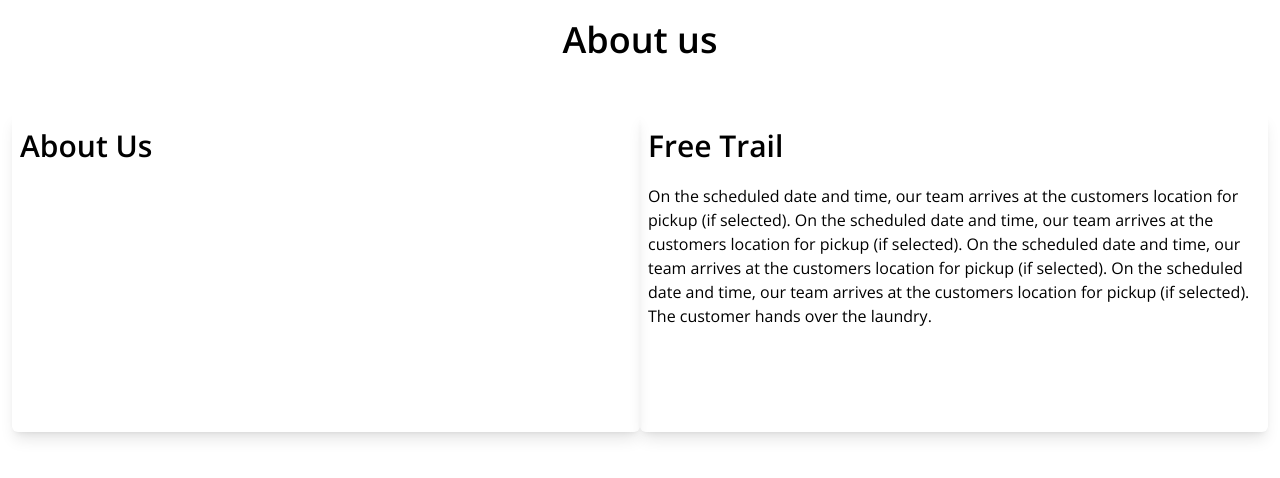
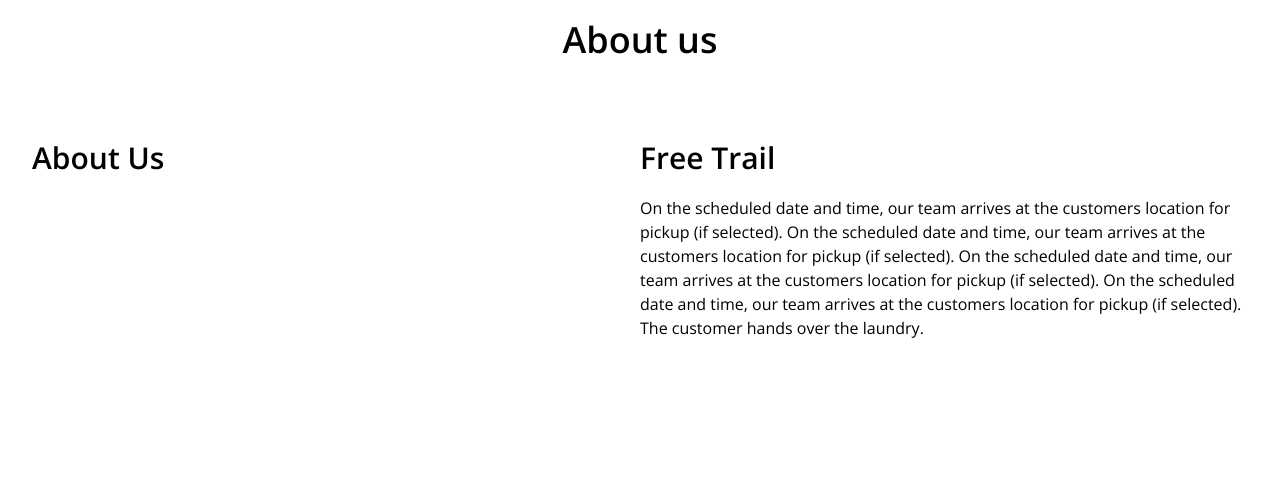
Before and after one commit to HMaroba/nextjs-tailwind, a Next.js app: page /pages/about in a window 1280 px wide. Shown: the top 478 px of the page. Built offline with nearby package versions, Linux system fonts and the light colour scheme.

Commit message:
Modified register page

```diff
--- a/package.json
+++ b/package.json
@@ -12,7 +12,8 @@
     "axios": "^1.6.0",
     "next": "14.0.0",
     "react": "^18",
-    "react-dom": "^18"
+    "react-dom": "^18",
+    "react-icons": "^4.11.0"
   },
   "devDependencies": {
     "@types/node": "^20",
--- a/src/app/pages/about/page.tsx
+++ b/src/app/pages/about/page.tsx
@@ -3,11 +3,11 @@ export default function About() {
     <>
       <div className="mt-5">
         <h1 className="text-4xl text-center mt-5 font-semibold">About us</h1>
-        <div className="grid grid-cols-1 md:grid-cols-2 mt-10 w-full p-3 ">
-          <div className="h-39 md:h-80  shadow-lg rounded-md p-2 hover:shadow-md">
+        <div className="grid grid-cols-1 md:grid-cols-2 mt-10 w-full p-8 ">
+          <div className="h-39 md:h-80 ">
             <h6 className="mt-2 mb-5 font-semibold text-3xl">About Us</h6>
           </div>
-          <div className="h-40 md:h-80  shadow-lg rounded-md p-2 hover:shadow-md">
+          <div className="h-40 md:h-80">
             <h6 className="mt-2 mb-5 font-semibold text-3xl">Free Trail</h6>
             <ul>
               <p>
```
Also changed, not shown: 1 other file (tests, documents, lock files or other folders).
